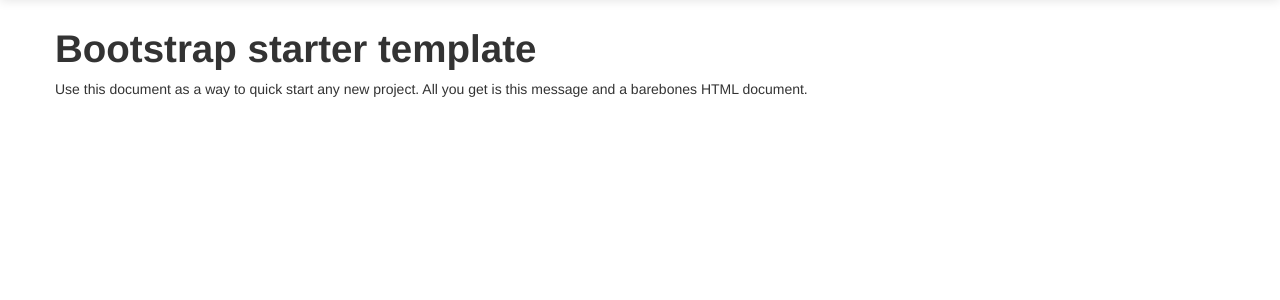
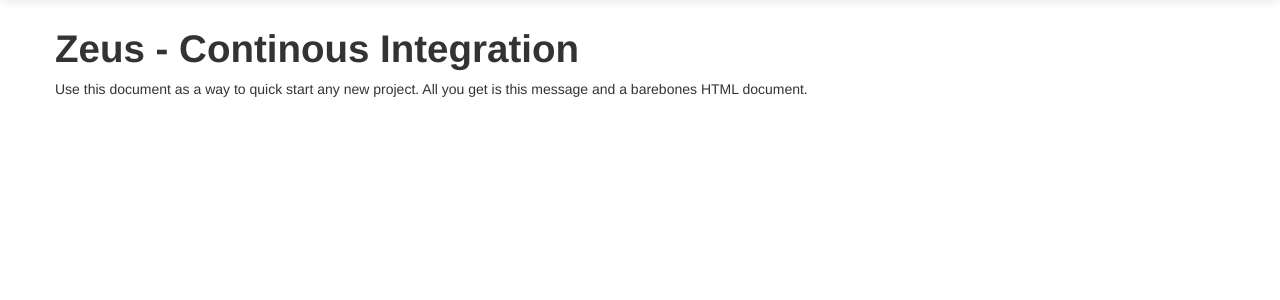
Before and after one commit to lukaszb/zeusci, a Django app: page / in a window 1280 px wide. Shown: the part 41-341 px from the top of the page. Run offline with Django 3.2, Linux system fonts and the light colour scheme; parts of the project's set-up code (start-up, migrations or seed data) failed here and were passed over; some libraries are stand-ins or nearby versions.

Commit message:
Moved statics

```diff
--- a/zeusci/templates/base.html
+++ b/zeusci/templates/base.html
@@ -60,7 +60,7 @@
         {% block container-wrapper %}
         <div class="container">
             {% block container %}
-            <h1>Bootstrap starter template</h1>
+            <h1>Zeus - Continous Integration</h1>
             <p>Use this document as a way to quick start any new project. All
             you get is this message and a barebones HTML document.</p>
             {% endblock container %}
```
Also changed, not shown: zeusci/static/bootstrap/css/bootstrap-responsive.css (renamed from zeusci/zeusci/static/bootstrap/css/bootstrap-responsive.css), zeusci/static/bootstrap/css/bootstrap-responsive.min.css (renamed from zeusci/zeusci/static/bootstrap/css/bootstrap-responsive.min.css), zeusci/static/bootstrap/css/bootstrap.css (renamed from zeusci/zeusci/static/bootstrap/css/bootstrap.css), zeusci/static/bootstrap/css/bootstrap.min.css (renamed from zeusci/zeusci/static/bootstrap/css/bootstrap.min.css), zeusci/static/bootstrap/img/glyphicons-halflings-white.png (renamed from zeusci/zeusci/static/bootstrap/img/glyphicons-halflings-white.png), zeusci/static/bootstrap/img/glyphicons-halflings.png (renamed from zeusci/zeusci/static/bootstrap/img/glyphicons-halflings.png), zeusci/static/bootstrap/js/bootstrap.js (renamed from zeusci/zeusci/static/bootstrap/js/bootstrap.js), zeusci/static/bootstrap/js/bootstrap.min.js (renamed from zeusci/zeusci/static/bootstrap/js/bootstrap.min.js), zeusci/static/js/jquery-1.10.1.min.js (renamed from zeusci/zeusci/static/js/jquery-1.10.1.min.js).
